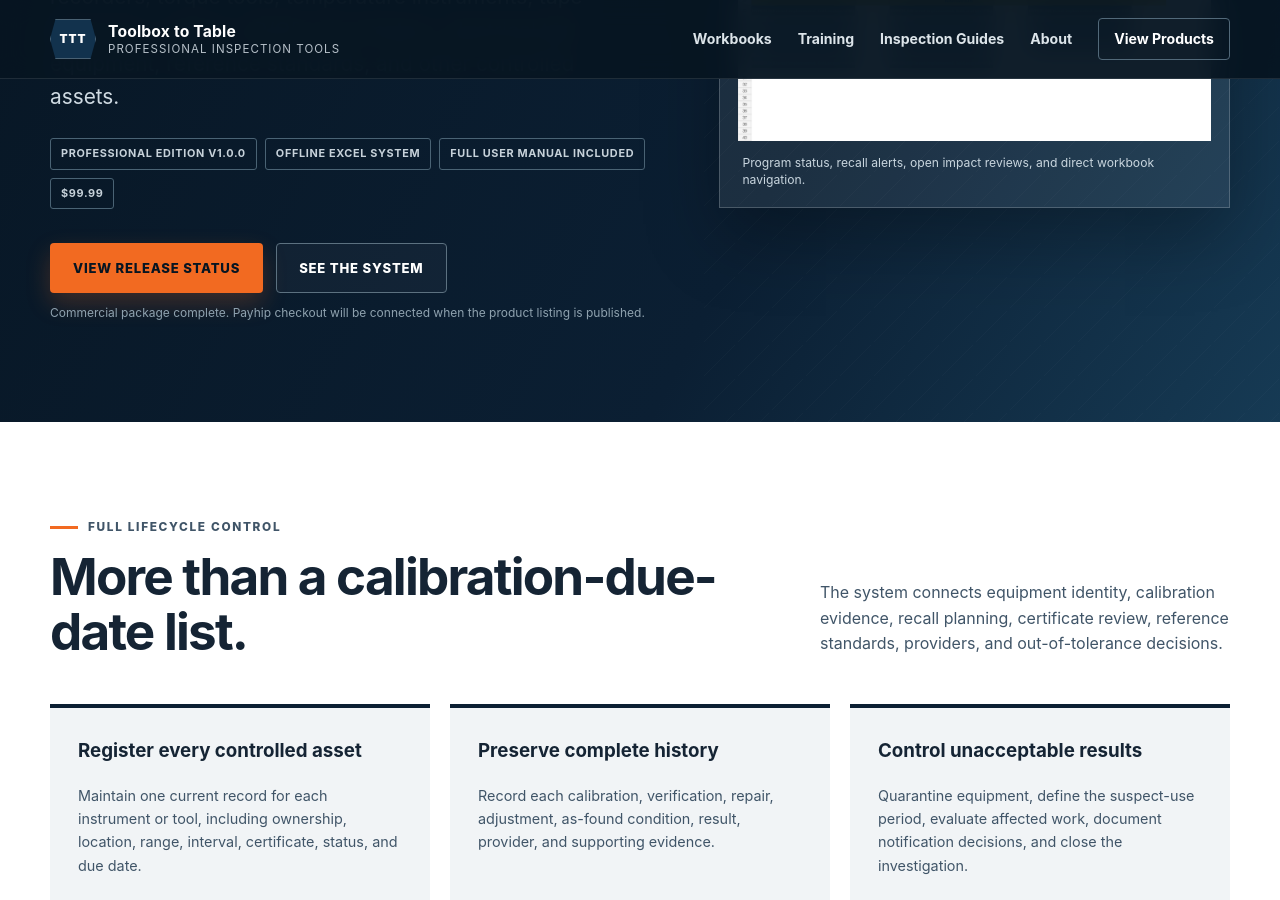
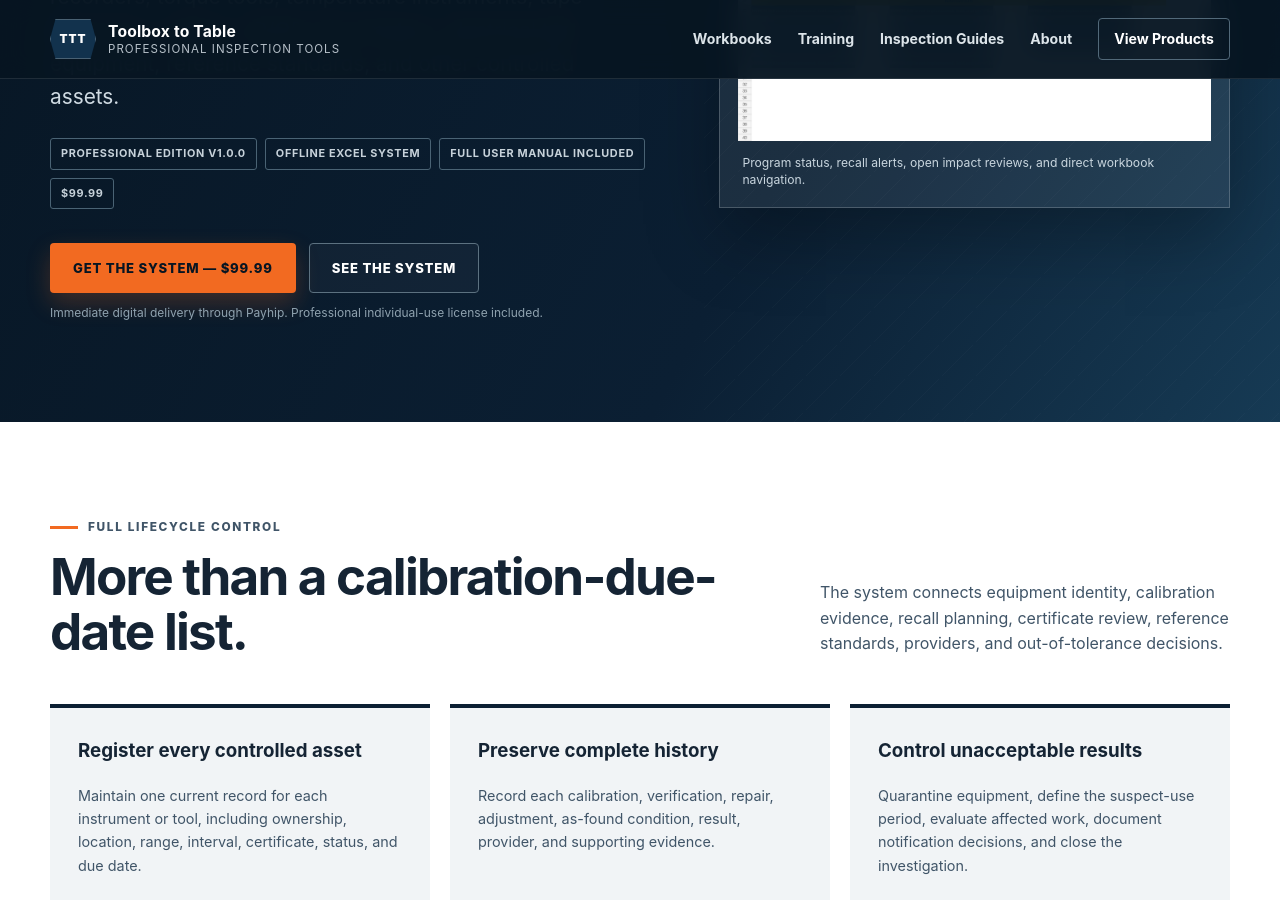
Before and after one commit to rightmercs/toolbox-to-table, a Jekyll site: the page built from products/mte-control-system/index.md, in a window 1280 px wide and 900 px high, scrolled down 550 px. Built offline with Jekyll 4.4.1, drawn with Linux system fonts in a browser that asks for light colours; some of the changed text lies outside the part shown.

Commit message:
Publish MTE control system

```diff
--- a/products/mte-control-system/index.md
+++ b/products/mte-control-system/index.md
@@ -5,6 +5,7 @@ description: An offline Excel system for equipment registration, calibration his
 permalink: /products/mte-control-system/
 image: /assets/products/mte-control-system/dashboard.png
 product_id: TTT-QA-001
+purchase_url: https://payhip.com/b/e2zEK
 ---
 
 <section class="product-hero">
@@ -15,8 +16,8 @@ product_id: TTT-QA-001
       <h1>Measuring &amp; Test Equipment Control System</h1>
       <p class="hero-lead">Control the complete calibration lifecycle for gauges, chart recorders, torque tools, temperature instruments, tape measures, calipers, ID/OD micrometers, electrical test equipment, reference standards, and other controlled assets.</p>
       <div class="product-badges"><span>Professional Edition v1.0.0</span><span>Offline Excel system</span><span>Full user manual included</span><span>$99.99</span></div>
-      <div class="button-row"><a class="button button--primary" href="#release-status">View release status</a><a class="button button--secondary" href="#screenshots">See the system</a></div>
-      <p class="purchase-note">Commercial package complete. Payhip checkout will be connected when the product listing is published.</p>
+      <div class="button-row"><a class="button button--primary" href="https://payhip.com/b/e2zEK" target="_blank" rel="noopener noreferrer">Get the system — $99.99</a><a class="button button--secondary" href="#screenshots">See the system</a></div>
+      <p class="purchase-note">Immediate digital delivery through Payhip. Professional individual-use license included.</p>
     </div>
     <figure class="product-hero-image"><img src="{{ '/assets/products/mte-control-system/dashboard.png' | relative_url }}" alt="Measuring and Test Equipment Control System dashboard"><figcaption>Program status, recall alerts, open impact reviews, and direct workbook navigation.</figcaption></figure>
   </div>
@@ -30,4 +31,4 @@ product_id: TTT-QA-001
 
 <section class="section shell"><div class="section-heading"><div><p class="eyebrow"><span></span> Important scope</p><h2>A control-system companion, not a standards replacement.</h2></div></div><p class="shop-note">The system supports an organization's quality program. Users remain responsible for their approved calibration procedure, governing API/ASME requirements, contracts, manufacturer instructions, record-retention rules, and qualified technical decisions.</p></section>
 
-<section class="cta-section" id="release-status"><div class="shell cta-inner"><div><p class="eyebrow eyebrow--light"><span></span> Release ready</p><h2>The Version 1.0.0 customer package is complete.</h2></div><a class="button button--primary" href="{{ '/pages/contact/' | relative_url }}">Ask about availability</a></div></section>
+<section class="cta-section" id="release-status"><div class="shell cta-inner"><div><p class="eyebrow eyebrow--light"><span></span> Available now</p><h2>Put your measuring and test equipment records under control.</h2></div><a class="button button--primary" href="https://payhip.com/b/e2zEK" target="_blank" rel="noopener noreferrer">Buy on Payhip — $99.99</a></div></section>
```
Also changed, not shown: index.md (+1 -1 lines), shop/index.md (+1 -1 lines), workbooks/index.md (+1 -1 lines).
